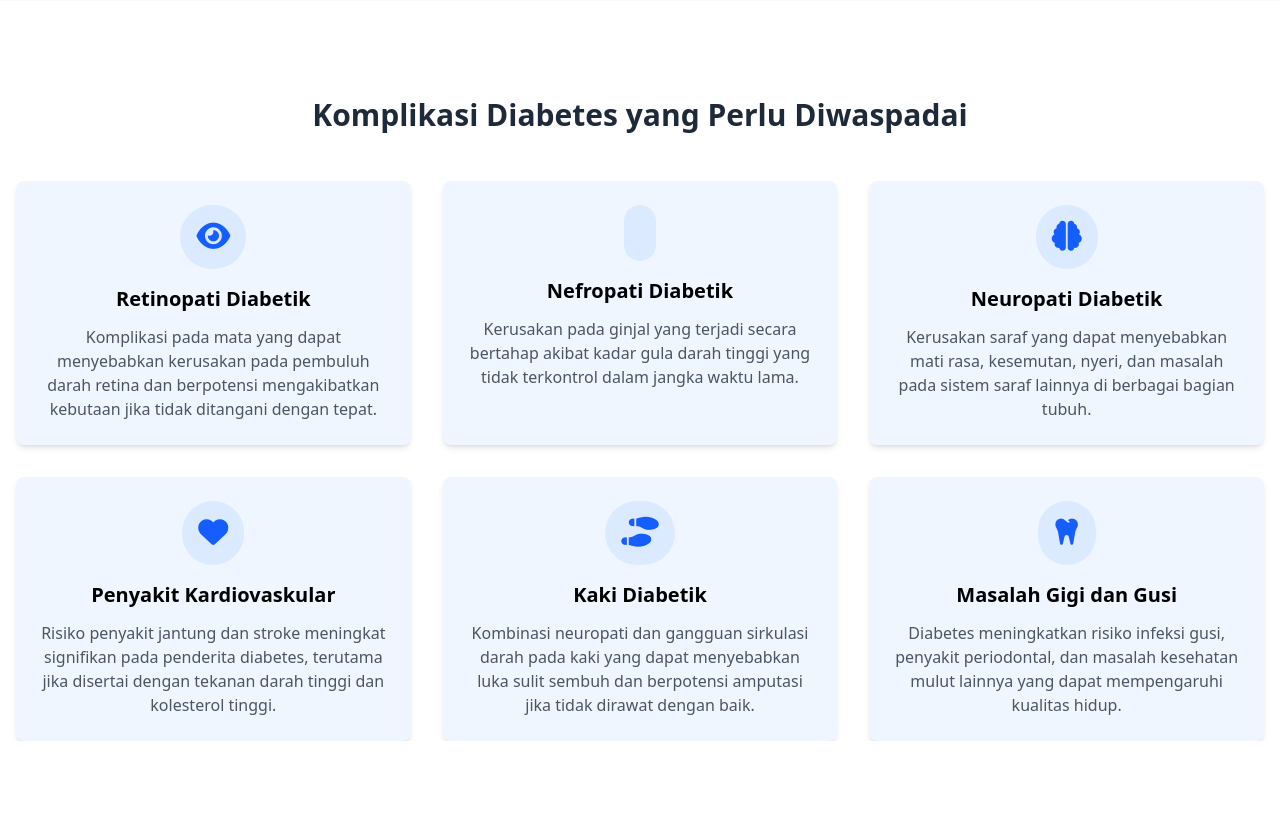
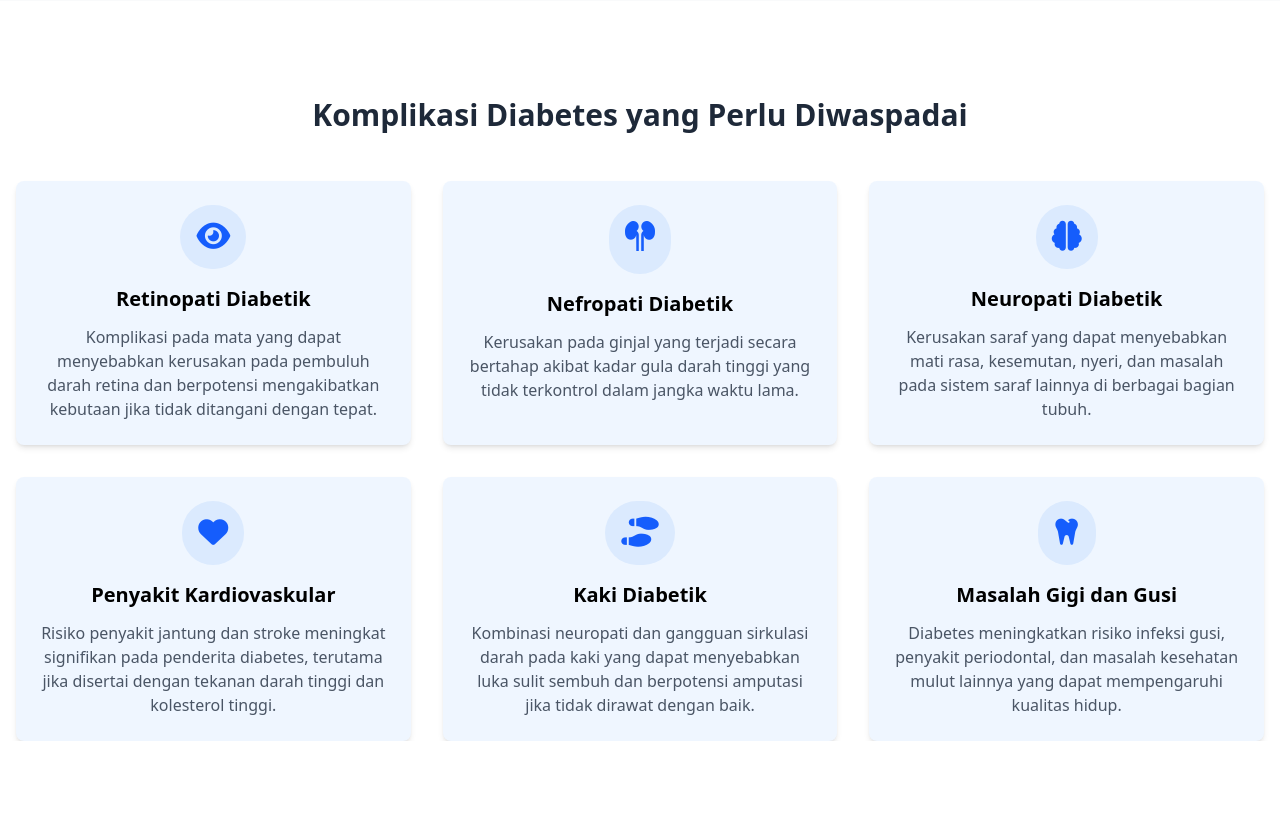
Before and after one commit to Revalinazwa/periksa_penyakit_diabetes, a Flask app: page / in a window 1280 px wide. Shown: the part 2395-3231 px from the top of the page. Run offline with Flask 3, Linux system fonts and the light colour scheme; style sheets or scripts are compiled from the project's sources; some libraries are stand-ins or nearby versions.

Commit message:
feat : fix icon

```diff
--- a/templates/index.html
+++ b/templates/index.html
@@ -17,6 +17,10 @@
     <link
       rel="stylesheet"
       href="https://cdnjs.cloudflare.com/ajax/libs/font-awesome/6.4.0/css/all.min.css"
+    />
+    <link
+      rel="stylesheet"
+      href="https://cdn-uicons.flaticon.com/2.6.0/uicons-solid-straight/css/uicons-solid-straight.css"
     />
   </head>
   <body class="bg-gray-100">
@@ -331,8 +335,9 @@
             data-aos-delay="200"
           >
             <div class="inline-block p-4 bg-blue-100 rounded-full mb-4">
-              <i class="fas fa-kidneys text-blue-600 text-3xl"></i>
+              <i class="ffi fi-ss-kidneys text-blue-600 text-3xl"></i>
             </div>
+
             <h3 class="text-xl font-semibold mb-3">Nefropati Diabetik</h3>
             <p class="text-gray-600">
               Kerusakan pada ginjal yang terjadi secara bertahap akibat kadar
```
